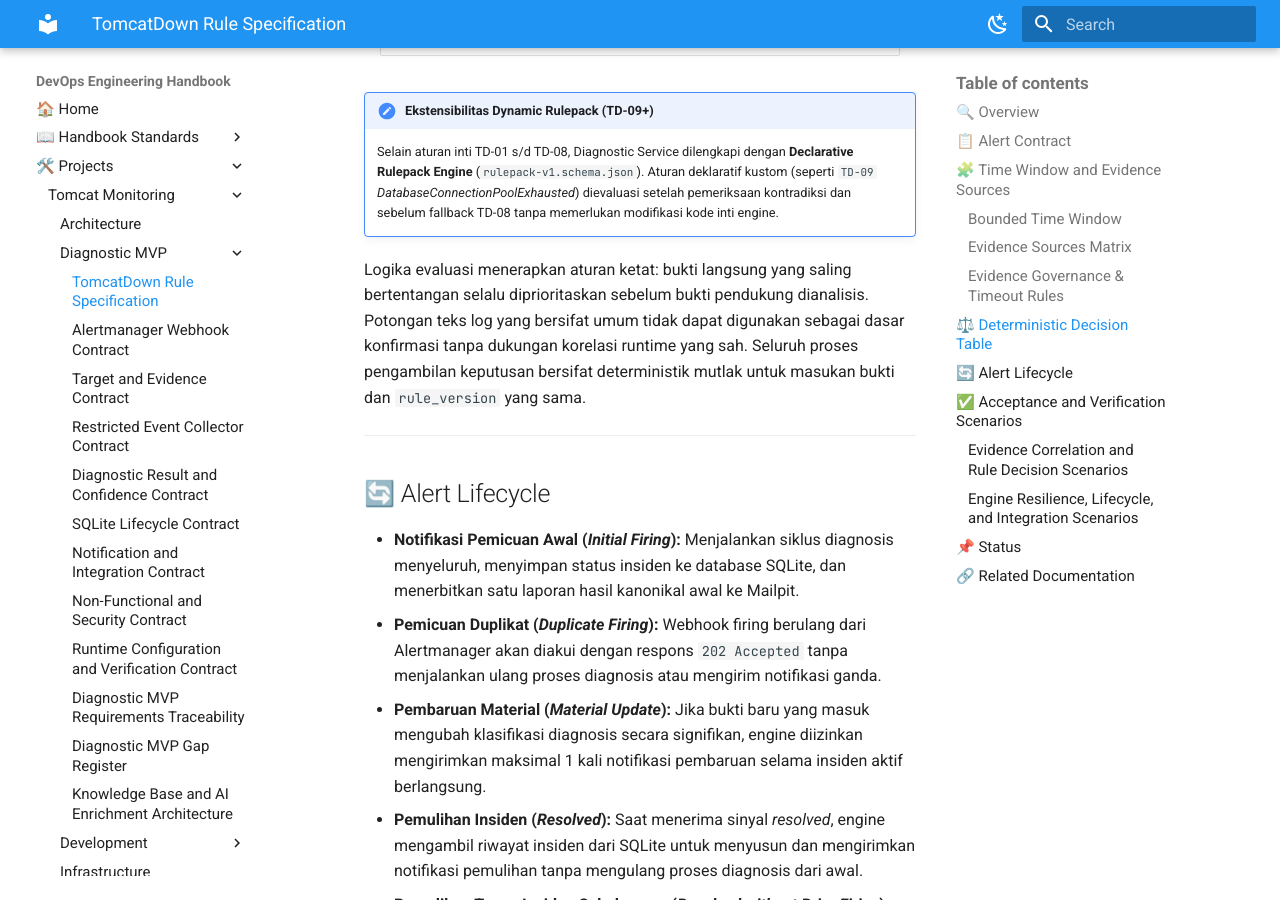
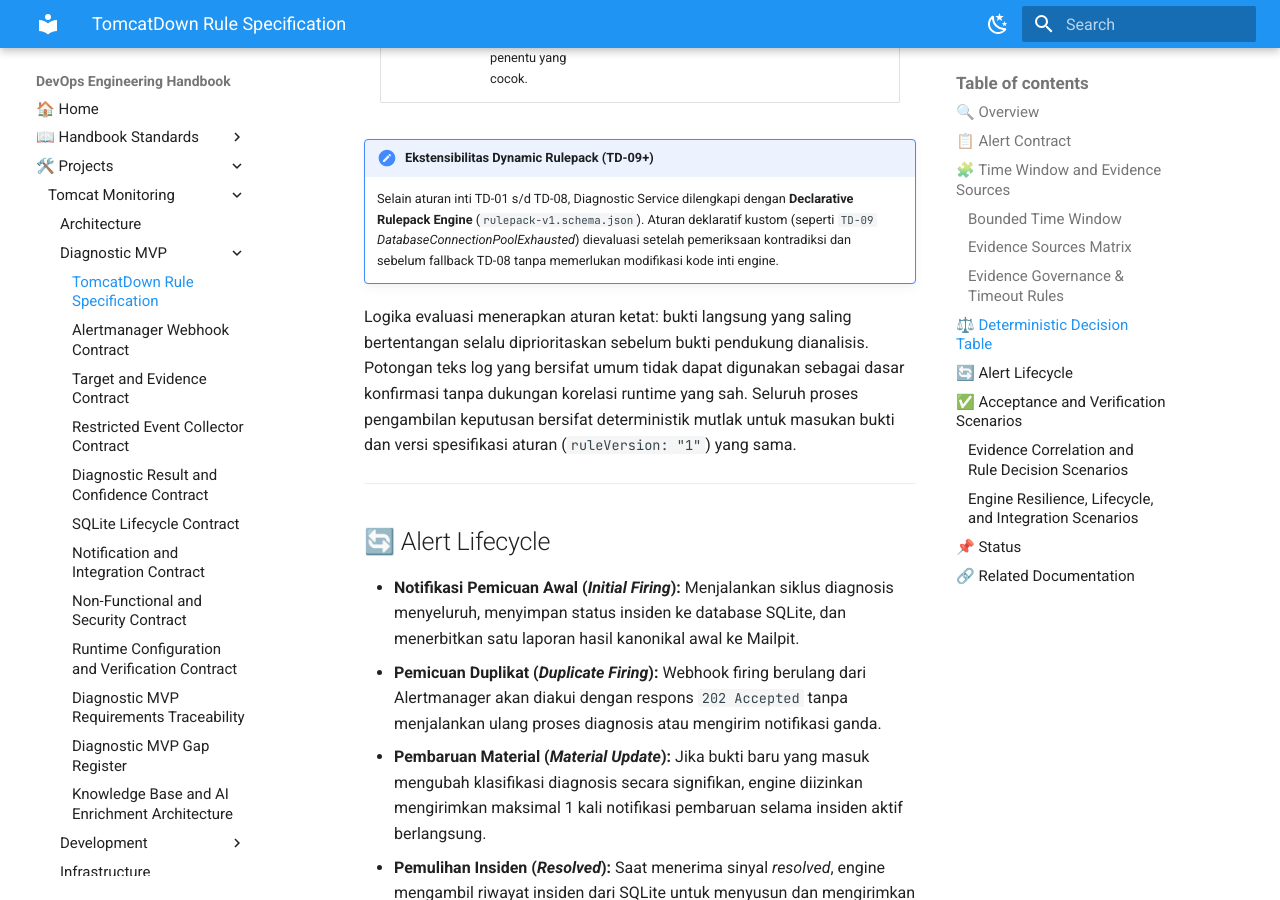
Before and after one commit to edkas07-oss/devops-handbook, an MkDocs documentation site: the page built from docs/projects/tomcat-monitoring/diagnostic-mvp/tomcat-down-rule-specification.md, in a window 1280 px wide and 900 px high, scrolled down 6125 px. Built offline with MkDocs 1.6.1 and Material for MkDocs 9.7.7, drawn with Linux system fonts in a browser that asks for light colours; some of the changed text lies outside the part shown.

Commit message:
docs(rule-spec): add ruleVersion to alert contract table and clarify reference

```diff
--- a/docs/projects/tomcat-monitoring/diagnostic-mvp/tomcat-down-rule-specification.md
+++ b/docs/projects/tomcat-monitoring/diagnostic-mvp/tomcat-down-rule-specification.md
@@ -12,7 +12,8 @@ Perlu ditekankan bahwa status alert ini menunjukkan hilangnya keterjangkauan met
 
 | Parameter | Pilot Value |
 | :--- | :--- |
-| Alert Name | `TomcatDown` |
+| Alert Name (`ruleId`) | `TomcatDown` |
+| Rule Version (`ruleVersion`) | `1` |
 | PromQL Expression | `up{job="tomcat-jmx-exporter"} == 0` |
 | Duration (*For*) | `2m` |
 | Severity | `critical` |
@@ -109,7 +110,7 @@ Evaluasi aturan dijalankan secara berurutan dari atas ke bawah. Cabang aturan pe
 !!! note "Ekstensibilitas Dynamic Rulepack (TD-09+)"
     Selain aturan inti TD-01 s/d TD-08, Diagnostic Service dilengkapi dengan **Declarative Rulepack Engine** (`rulepack-v1.schema.json`). Aturan deklaratif kustom (seperti `TD-09` *DatabaseConnectionPoolExhausted*) dievaluasi setelah pemeriksaan kontradiksi dan sebelum fallback TD-08 tanpa memerlukan modifikasi kode inti engine.
 
-Logika evaluasi menerapkan aturan ketat: bukti langsung yang saling bertentangan selalu diprioritaskan sebelum bukti pendukung dianalisis. Potongan teks log yang bersifat umum tidak dapat digunakan sebagai dasar konfirmasi tanpa dukungan korelasi runtime yang sah. Seluruh proses pengambilan keputusan bersifat deterministik mutlak untuk masukan bukti dan `rule_version` yang sama.
+Logika evaluasi menerapkan aturan ketat: bukti langsung yang saling bertentangan selalu diprioritaskan sebelum bukti pendukung dianalisis. Potongan teks log yang bersifat umum tidak dapat digunakan sebagai dasar konfirmasi tanpa dukungan korelasi runtime yang sah. Seluruh proses pengambilan keputusan bersifat deterministik mutlak untuk masukan bukti dan versi spesifikasi aturan (`ruleVersion: "1"`) yang sama.
 
 ---
 
```
